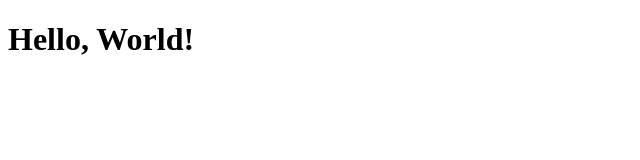
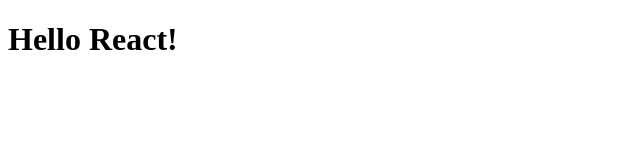
Before and after one commit to githubscientist/fsd61wde-fe, a React (Vite) app: page / in a window 1280 px wide. Shown: the top 160 px of the page, without its empty margins (0-640 px from the left). Built offline with nearby package versions, Linux system fonts and the light colour scheme.

Commit message:
setup react router

```diff
--- a/package.json
+++ b/package.json
@@ -11,7 +11,8 @@
   },
   "dependencies": {
     "react": "^18.3.1",
-    "react-dom": "^18.3.1"
+    "react-dom": "^18.3.1",
+    "react-router-dom": "^6.26.2"
   },
   "devDependencies": {
     "@eslint/js": "^9.9.0",
--- a/src/App.jsx
+++ b/src/App.jsx
@@ -1,11 +1,14 @@
-import React from 'react'
+import { createBrowserRouter, RouterProvider } from "react-router-dom"
+
+const router = createBrowserRouter([
+  {
+    path: "/",
+    element: <h1>Hello React!</h1>
+  }
+])
 
 const App = () => {
-  return (
-    <div>
-      <h1>Hello, World!</h1>
-    </div>
-  )
+  return <RouterProvider router={router} />
 }
 
 export default App
```
Also changed, not shown: 1 other file (tests, documents, lock files or other folders).
